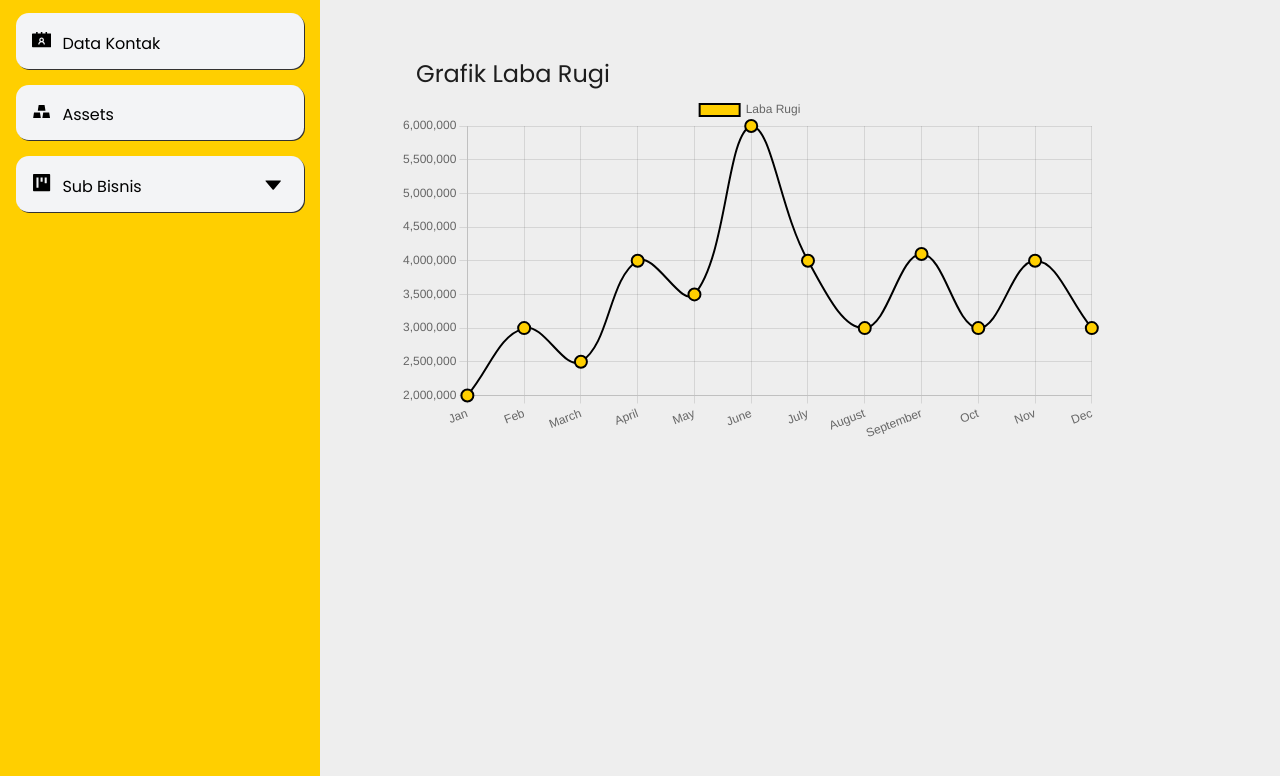
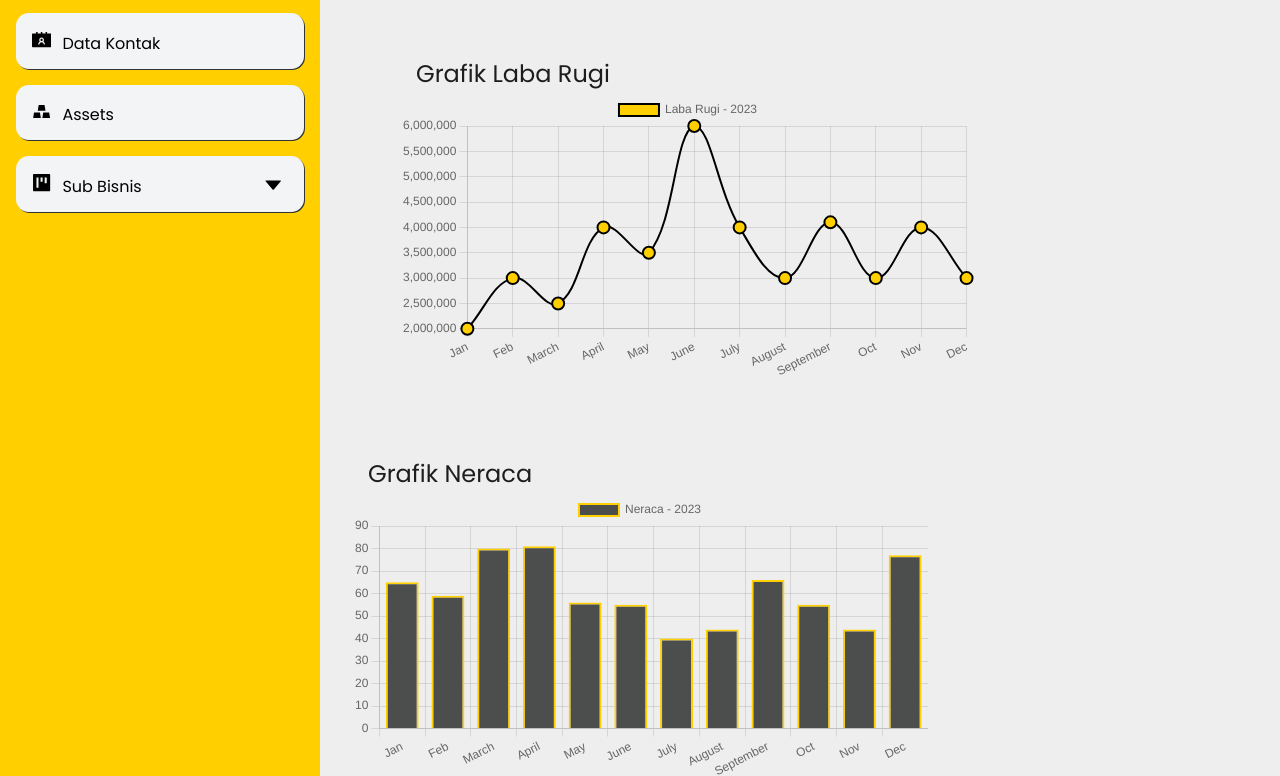
Before and after one commit to danu999/migas-accounting-fe, a Next.js app: page /Dashboard/dashboard in a window 1280 px wide. Shown: the part 713-1489 px from the top of the page. Built offline with nearby package versions, Linux system fonts and the light colour scheme.

Commit message:
Update-Link

```diff
--- a/components/ChartLabarugi.js
+++ b/components/ChartLabarugi.js
@@ -1,3 +1,4 @@
+import React from "react";
 import { Line } from "react-chartjs-2";
 import {
   Chart as ChartJS,
@@ -38,7 +39,7 @@ const GrafikLabarugi = () => {
     ],
     datasets: [
       {
-        label: "Laba Rugi",
+        label: "Laba Rugi - 2023",
         data: [
           2000000, 3000000, 2500000, 4000000, 3500000, 6000000, 4000000,
           3000000, 4100000, 3000000, 4000000, 3000000,
@@ -76,8 +77,8 @@ const GrafikLabarugi = () => {
     <div
       className='all__chart'
       style={{
-        width: "700px",
-        height: "500px",
+        width: "600px",
+        height: "400px",
         paddingTop: "7rem",
         marginLeft: "3rem",
       }}
--- a/components/ChartNeraca.js
+++ b/components/ChartNeraca.js
@@ -0,0 +1,59 @@
+import React from "react";
+import { Bar } from "react-chartjs-2";
+import { Typography } from "antd";
+import {
+  Chart as ChartJS,
+  BarElement,
+  CategoryScale,
+  LinearScale,
+  Tooltip,
+  Legend,
+} from "chart.js";
+import styles from "@/styles/Chart.module.css";
+
+ChartJS.register(BarElement, CategoryScale, LinearScale, Tooltip, Legend);
+
+const GrafikBalok = () => {
+  const data = {
+    labels: [
+      "Jan",
+      "Feb",
+      "March",
+      "April",
+      "May",
+      "June",
+      "July",
+      "August",
+      "September",
+      "Oct",
+      "Nov",
+      "Dec",
+    ],
+    datasets: [
+      {
+        label: "Neraca - 2023",
+        data: [65, 59, 80, 81, 56, 55, 40, 44, 66, 55, 44, 77],
+        backgroundColor: "#4c4e4e",
+        borderColor: "#ffcf00",
+        borderWidth: 2,
+      },
+    ],
+  };
+  const options = {};
+
+  return (
+    <div
+      className='all__chart'
+      style={{
+        width: "600px",
+        height: "400px",
+        paddingTop: "7rem",
+      }}
+    >
+      <Typography className={styles.typography}>Grafik Neraca</Typography>
+      <Bar data={data} options={options} />
+    </div>
+  );
+};
+
+export default GrafikBalok;
--- a/components/Sidebar.js
+++ b/components/Sidebar.js
@@ -24,12 +24,12 @@ const sidebarItems = [
   },
   {
     name: "Jurnal",
-    href: "/jurnal",
+    href: "/Jurnal/jurnal",
     icon: BookFilled,
   },
   {
     name: "Laporan",
-    href: "/laporan",
+    href: "/Laporan/laporan",
     icon: SnippetsFilled,
   },
   {
--- a/pages/Dashboard/dashboard.js
+++ b/pages/Dashboard/dashboard.js
@@ -3,6 +3,7 @@ import Image from "next/image";
 import Layout from "@/layout/Layout";
 import styles from "@/styles/Dashboard.module.css";
 import Chartlabarugi from "@/components/ChartLabarugi.js";
+import Chartneraca from "@/components/ChartNeraca.js";
 import { Card, Space, Statistic, Col, Row } from "antd";
 import {
   ArrowUpOutlined,
@@ -166,6 +167,7 @@ const Dashboard = () => {
         </Space>
       </div>
       <Chartlabarugi />
+      <Chartneraca />
     </Layout>
   );
 };
```
Also changed, not shown: pages/Jurnal/jurnal.js (added, +7 -0 lines), pages/Laporan/laporan.js (added, +7 -0 lines).
